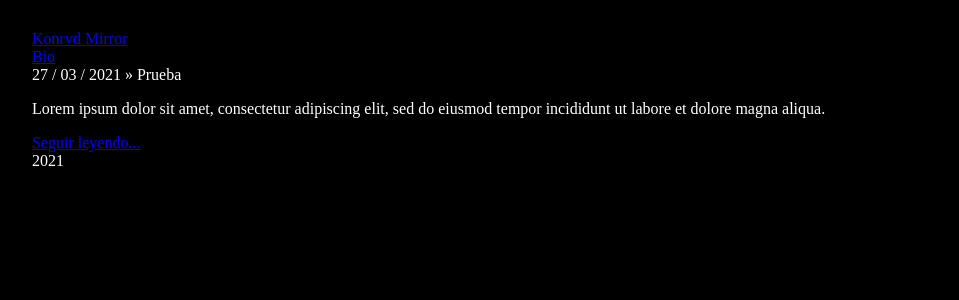
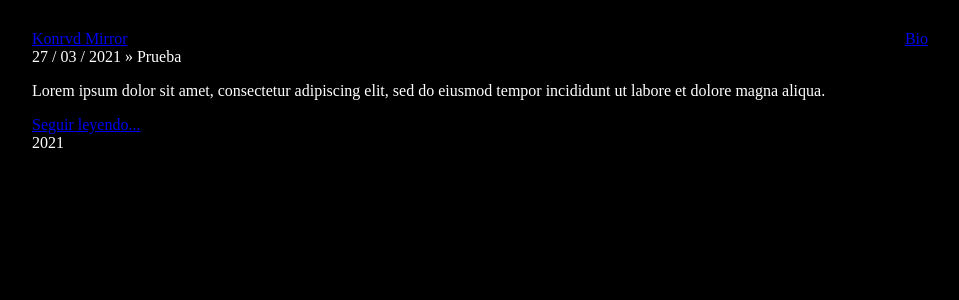
Before and after one commit to konrvd-mirror/konrvd-mirror.github.io, a Jekyll site: the page built from index.html, in a window 1280 px wide. Shown: the top 300 px of the page, without its empty margins (160-1119 px from the left). Built offline with Jekyll 4.4.1, drawn with Linux system fonts in a browser that asks for light colours.

Commit message:
jekyll deploy

```diff
--- a/css/main.css
+++ b/css/main.css
@@ -4,3 +4,6 @@ body {
 	background-color: black;
 	color:white;
 }
+.nav-r{
+	float:right;
+}
```
